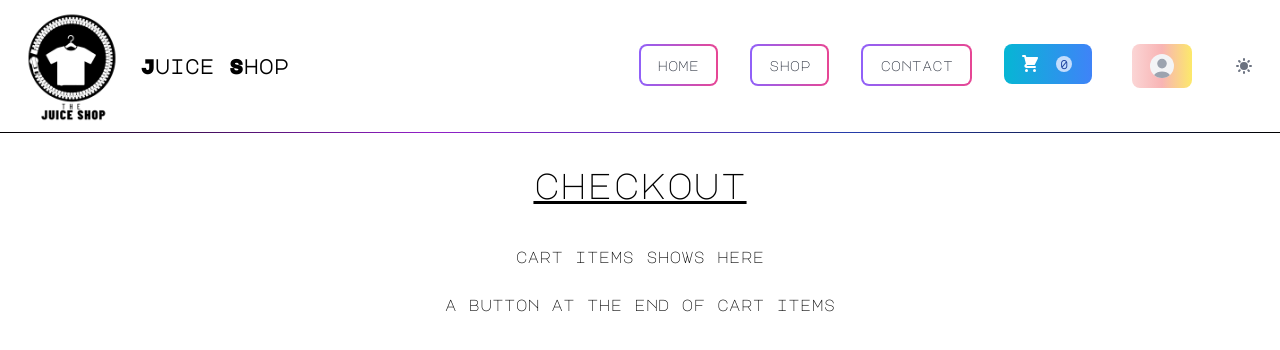
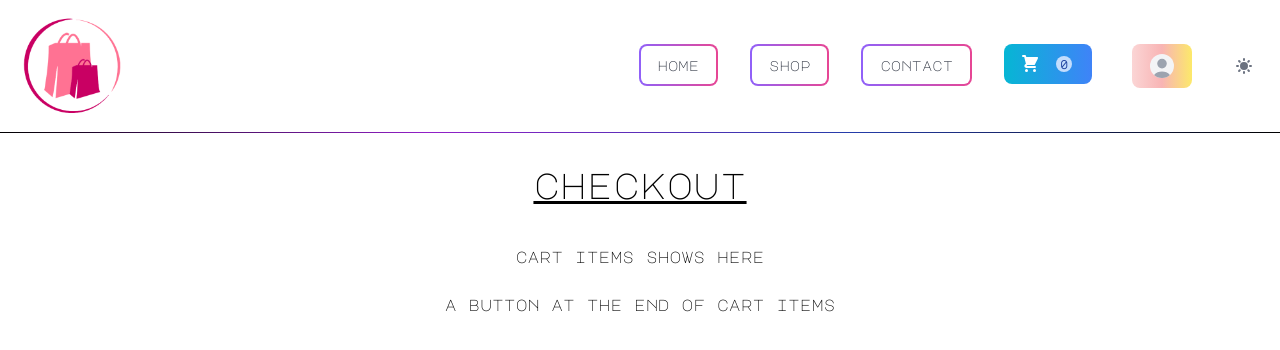
Before and after one commit to aditya8Raj/e-commerce-site, a React (Create React App) app: page /cart in a window 1280 px wide. Shown: the top 350 px of the page. Built offline with nearby package versions, Linux system fonts and the light colour scheme.

Commit message:
logo changed

```diff
--- a/src/components/Navbar.jsx
+++ b/src/components/Navbar.jsx
@@ -12,9 +12,6 @@ const navbar = () => {
           <Link to="/">
             <Navbar.Brand>
               <img src={logo} className="mr-3 h-20 sm:h-28" alt="logo" />
-              <span className="self-center whitespace-nowrap text-xl font-semibold dark:text-white">
-                Juice Shop
-              </span>
             </Navbar.Brand>
           </Link>
           <Navbar.Toggle />
```
Also changed, not shown: src/assets/logo.png.
